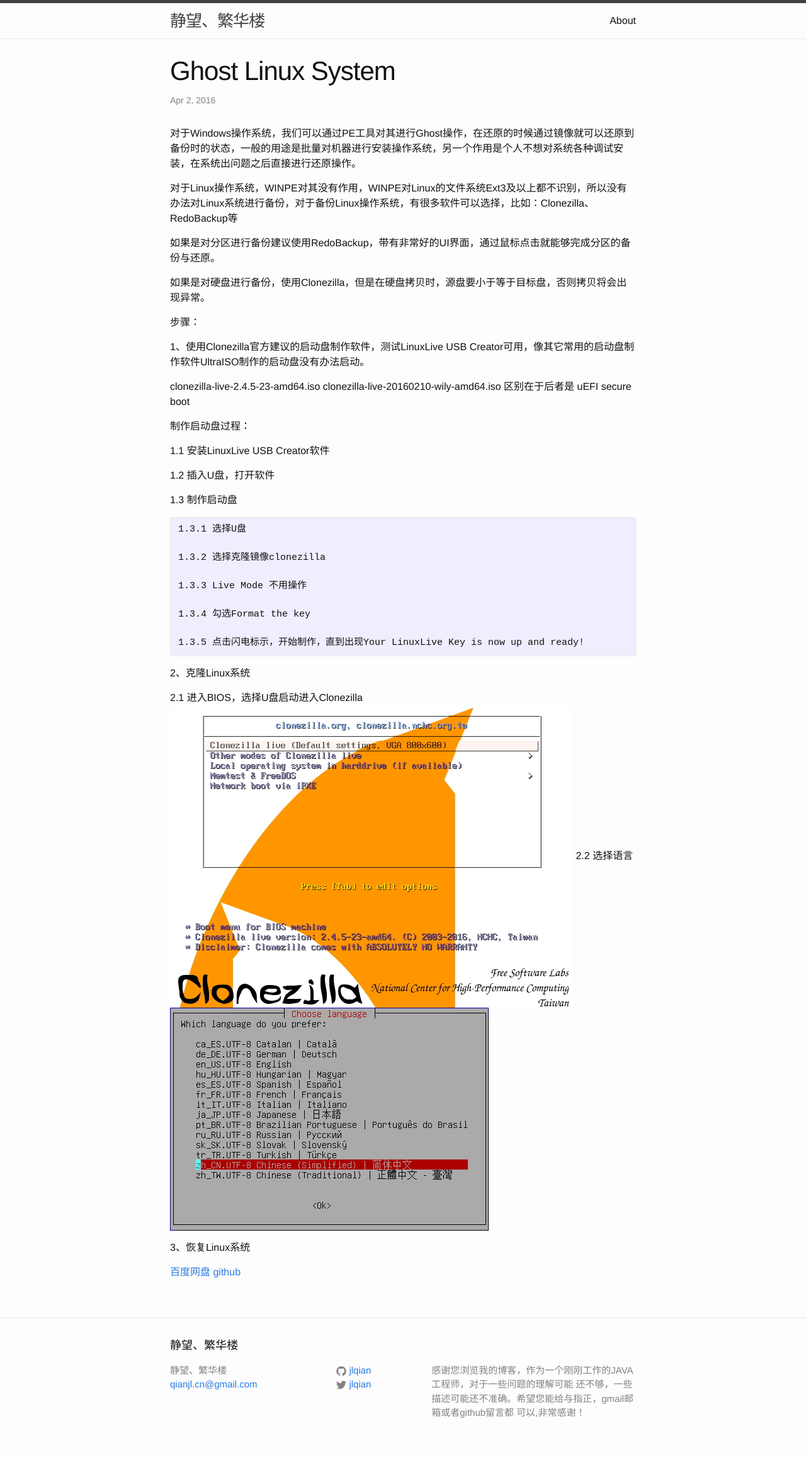
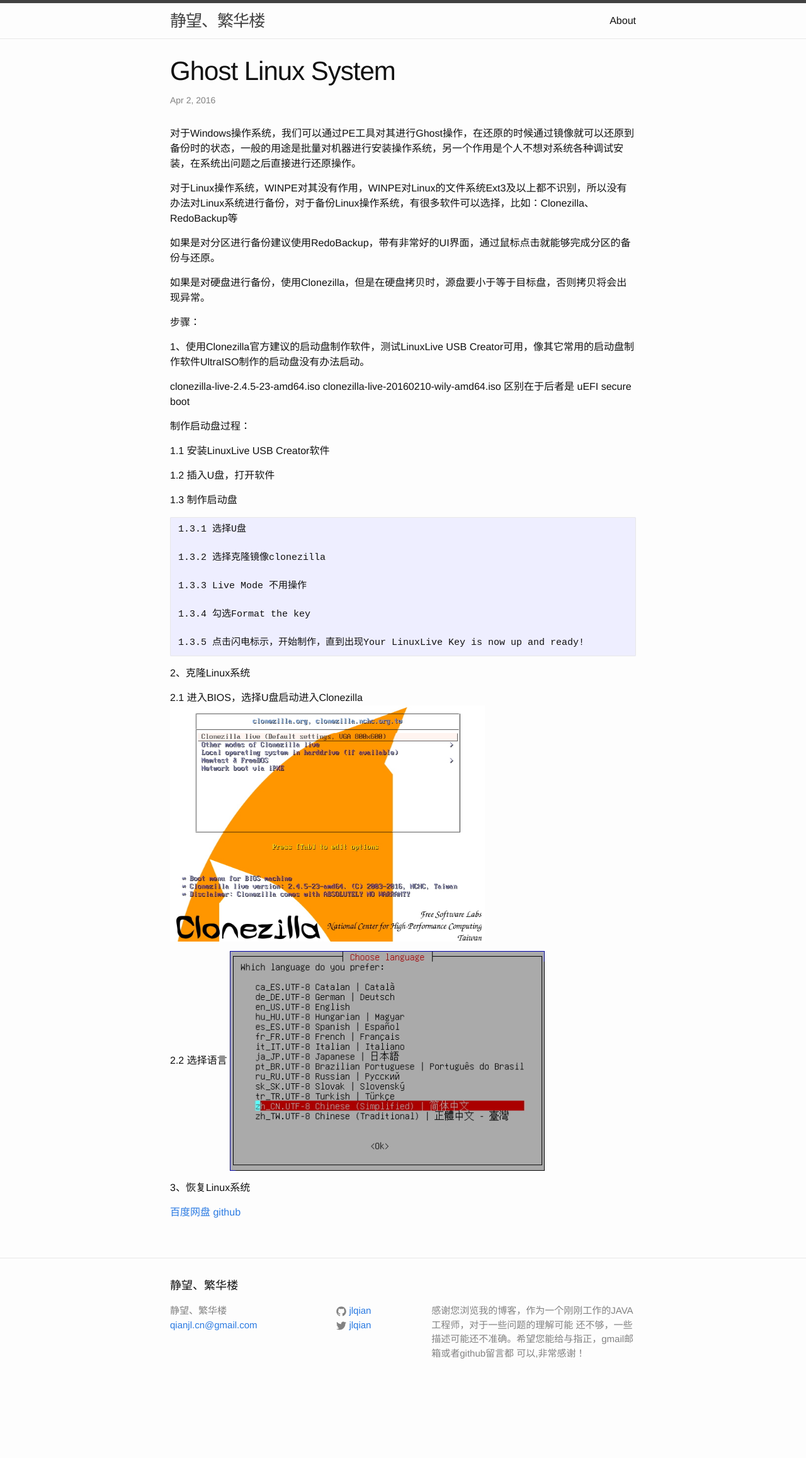
Before and after one commit to jlqian/blog_back, a Jekyll site: the page built from _posts/2016-04-02-ghost-linux-system.markdown, in a window 1280 px wide. Shown: the whole page at 63% size. Built offline with Jekyll 4.4.1, drawn with Linux system fonts in a browser that asks for light colours; after the commit the page ends 2220 px from its top, so only the background shows below that.

Commit message:
图片大小

```diff
--- a/_posts/2016-04-02-ghost-linux-system.markdown
+++ b/_posts/2016-04-02-ghost-linux-system.markdown
@@ -40,6 +40,7 @@
 
 2.1 进入BIOS，选择U盘启动进入Clonezilla
 	<img src="/img/Clonezilla-1.jpg" />
+
 2.2 选择语言
 	<img src="/img/Clonezilla-2.jpg" />
 
--- a/_sass/_base.scss
+++ b/_sass/_base.scss
@@ -43,7 +43,7 @@
  * Images
  */
 img {
-    max-width: 100%;
+    max-width: 500px;
     vertical-align: middle;
 }
 
```
Also changed, not shown: server/img/Clonezilla-1.jpg (deleted).
